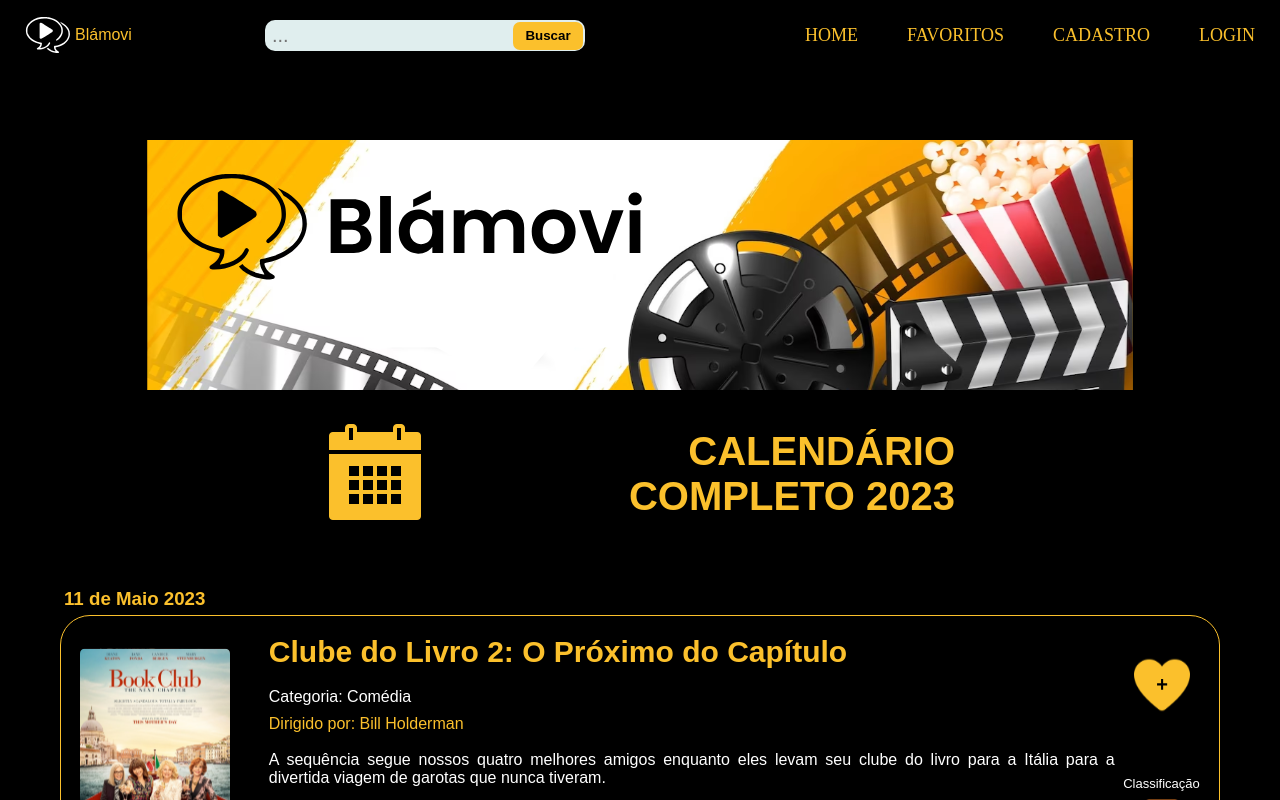
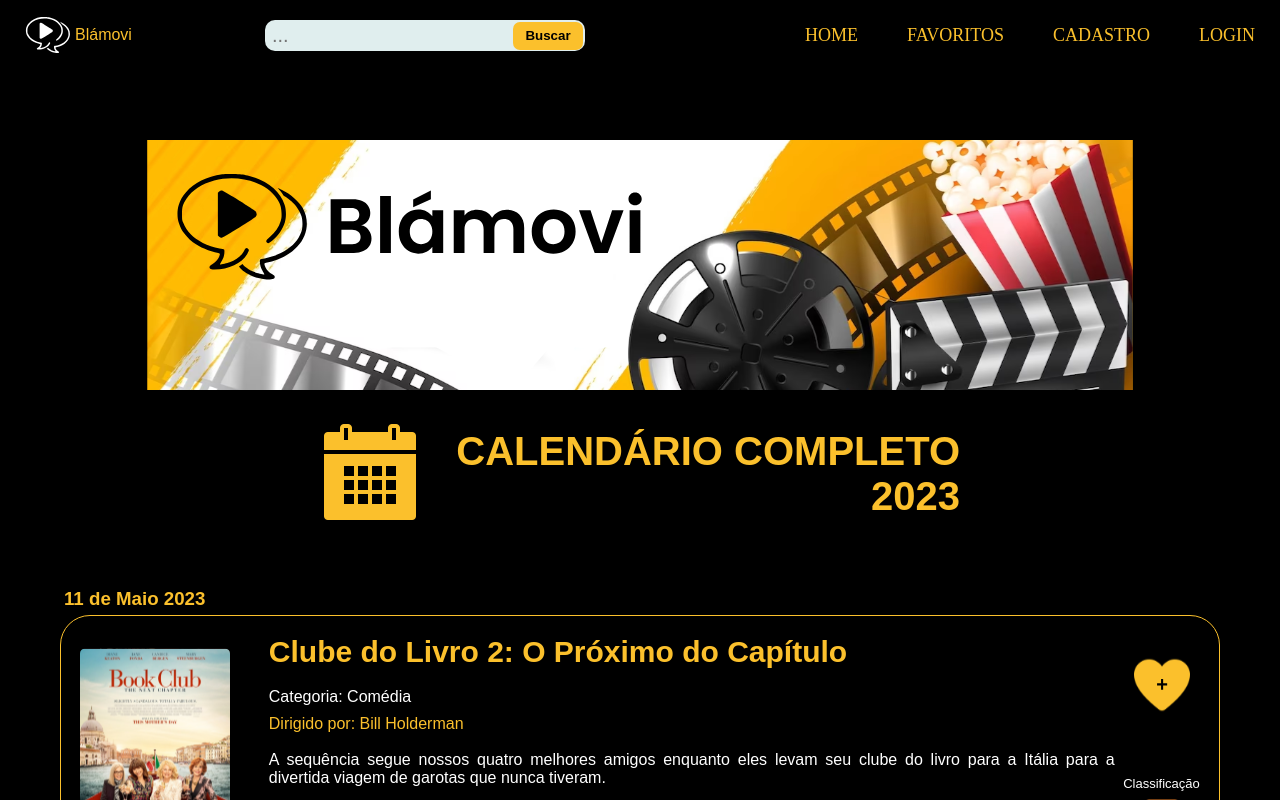
Before and after one commit to Blamovi/BlamoviReact, a React (Vite) app: page /Calendario in a window 1280 px wide. Shown: the top 800 px of the page. Built offline with nearby package versions, Linux system fonts and the light colour scheme.

Commit message:
refino3 calendario

```diff
--- a/src/pages/Calendario/style.css
+++ b/src/pages/Calendario/style.css
@@ -56,7 +56,7 @@
     #main_Calendario h2 {
     color: var(--amarelo);
     font-size: 40px;
-    width: 500px;
+    width: 510px;
     text-align: right;
 }
 
```
Also changed, not shown: src/index.css (line endings or trailing spaces).
